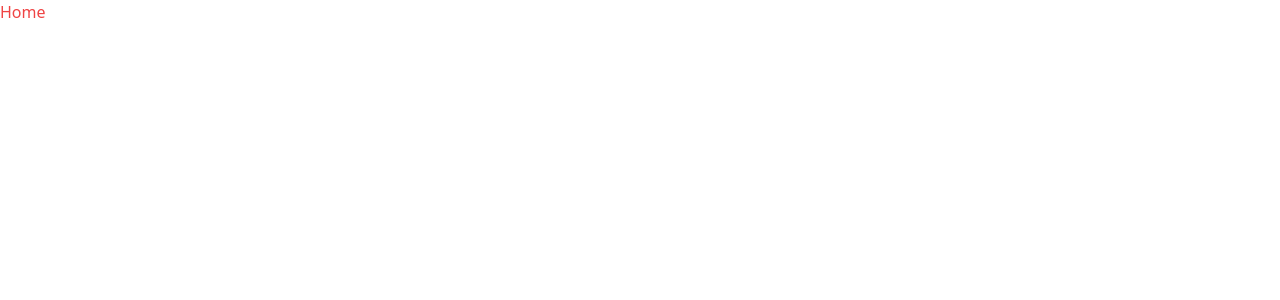
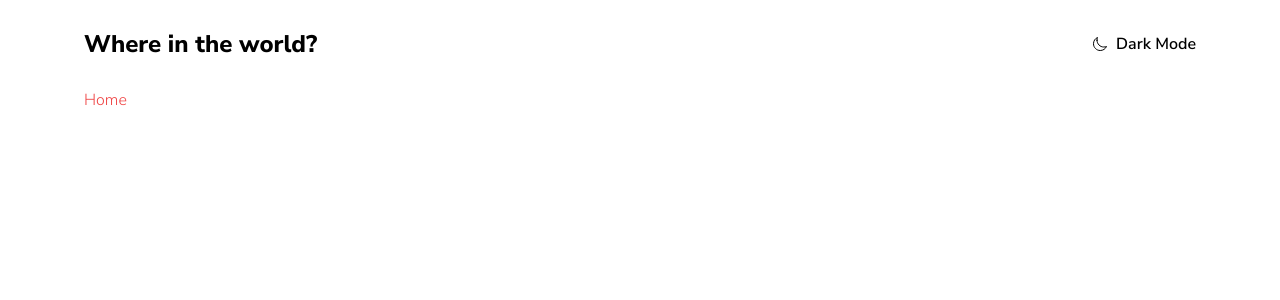
Before and after one commit to Nasko9/countries-react-app, a React (Create React App) app: page / in a window 1280 px wide. Shown: the top 300 px of the page. Built offline with nearby package versions, Linux system fonts and the light colour scheme.

Commit message:
Created headers desktop ui

```diff
--- a/package.json
+++ b/package.json
@@ -12,6 +12,7 @@
     "@types/react-dom": "^18.0.5",
     "react": "^18.2.0",
     "react-dom": "^18.2.0",
+    "react-icons": "^4.4.0",
     "react-router-dom": "^5.0.0",
     "react-scripts": "5.0.1",
     "typescript": "^4.7.4",
--- a/src/App.tsx
+++ b/src/App.tsx
@@ -1,4 +1,7 @@
 import { BrowserRouter as Router } from "react-router-dom";
+
+// Layout
+import Header from "./components/Layout/Header";
 
 // Routes
 import Routes from "./containers/Routes";
@@ -7,6 +10,7 @@ function App() {
   return (
     <div className="App">
       <Router>
+        <Header />
         <Routes />
       </Router>
     </div>
--- /dev/null
+++ b/src/components/Layout/Header/index.tsx
@@ -0,0 +1,12 @@
+import { IoMoonOutline } from "react-icons/io5";
+
+export default function Header() {
+  return (
+    <div className="container flex justify-between">
+      <div className="py-7 text-2xl font-bold">Where in the world?</div>
+      <div className="flex items-center">
+        <IoMoonOutline /> <span className="ml-2 font-semibold">Dark Mode</span>
+      </div>
+    </div>
+  );
+}
--- a/src/containers/Home/index.tsx
+++ b/src/containers/Home/index.tsx
@@ -1,3 +1,3 @@
 export default function Home() {
-  return <div className="text-red-500">Home</div>;
+  return <div className="container text-red-500">Home</div>;
 }
--- a/src/index.css
+++ b/src/index.css
@@ -1,3 +1,14 @@
+/* Import font */
+@import url("https://fonts.googleapis.com/css2?family=Nunito+Sans:wght@300;600;800&display=swap");
+
+/* Implement tailwind */
 @tailwind base;
 @tailwind components;
 @tailwind utilities;
+
+/* Set font for all elements */
+@layer base {
+  html {
+    font-family: Nunito Sans, system-ui, sans-serif;
+  }
+}
--- a/tailwind.config.js
+++ b/tailwind.config.js
@@ -1,8 +1,40 @@
 /** @type {import('tailwindcss').Config} */
 module.exports = {
-  content: ["./src/**/*.{js,jsx,ts,tsx}",],
+  content: ["./src/**/*.{js,jsx,ts,tsx}"],
   theme: {
-    extend: {},
+    screens: {
+      sm: "375px",
+      md: "728px",
+      lg: "984px",
+      xl: "1240px",
+      "2xl": "1440px",
+    },
+    container: {
+      center: true,
+      padding: {
+        DEFAULT: "1rem",
+        sm: "2rem",
+        lg: "3rem",
+        xl: "4rem",
+        "2xl": "5rem",
+      },
+    },
+    fontWeight: {
+      normal: 300,
+      semibold: 600,
+      bold: 800,
+    },
+    extend: {
+      colors: {
+        "light-bg": "hsl(0, 0%, 98%)",
+        "dark-bg": "hsl(207, 26%, 17%)",
+        "light-elements": "hsl(0, 0%, 100%)",
+        "dark-elements": "hsl(209, 23%, 22%)",
+        "light-text": "hsl(200, 15%, 8%)",
+        "dark-text": "hsl(0, 0%, 100%)",
+        "light-form": "hsl(0, 0%, 52%)",
+      },
+    },
   },
   plugins: [],
-}
+};
```
Also changed, not shown: 1 other file (tests, documents, lock files or other folders).
